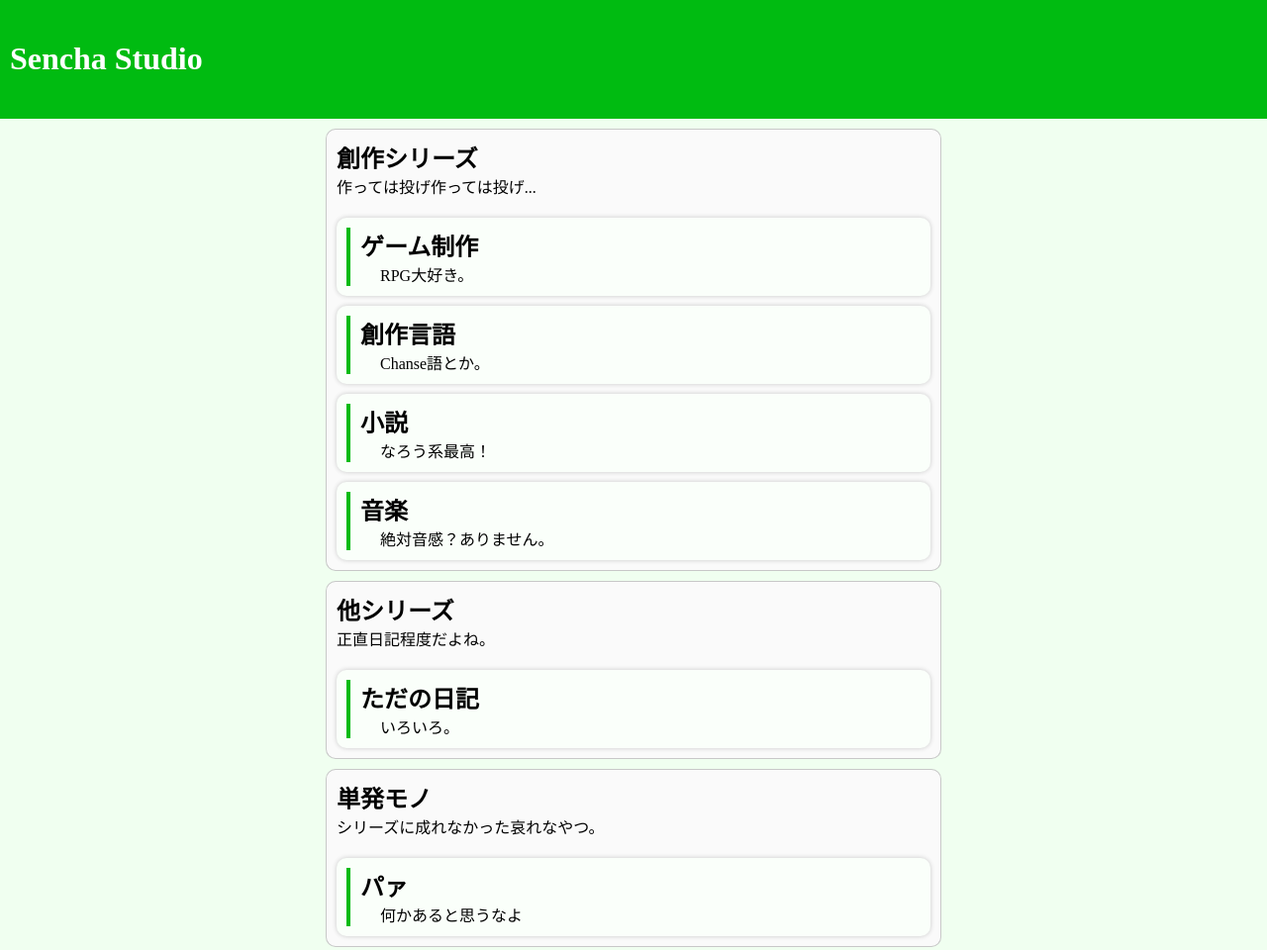
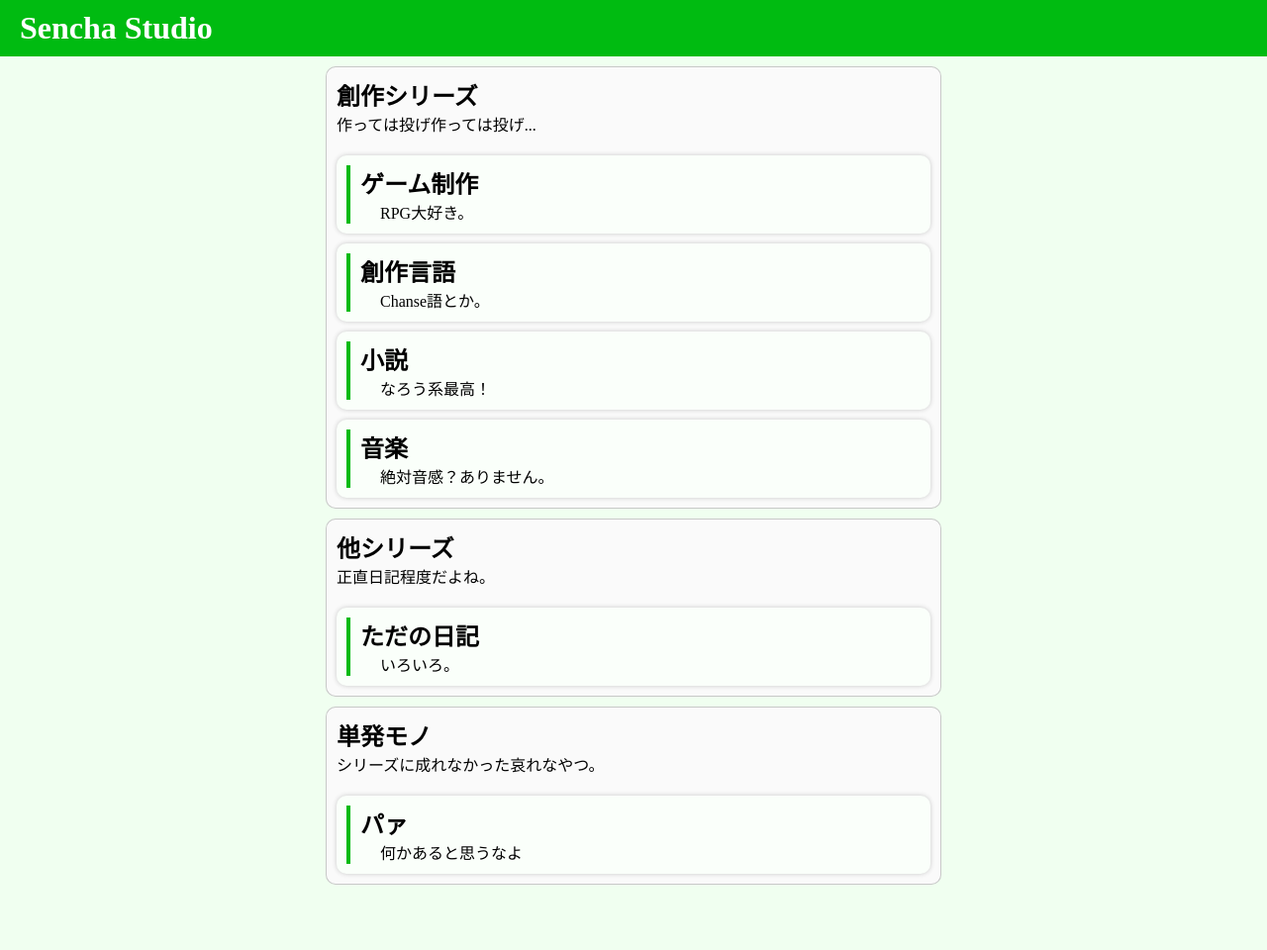
Before and after one commit to Sencha1104/SenchaStudio, a plain HTML site: page index.html in a window 1280 px wide. Shown: the whole page at 99% size. After the commit the page ends 904 px from the top, so only its background shows below. Drawn offline with Linux system fonts and the light colour scheme.

Commit message:
Update style1.css

```diff
--- a/style1.css
+++ b/style1.css
@@ -5,8 +5,12 @@ body {
 
 header {
     background-color: #00BB11;
-    padding: 20px 10px;
+    padding: 10px 20px;
     color: white;
+}
+
+header h1 {
+    margin: 0;
 }
 
 main {
```
